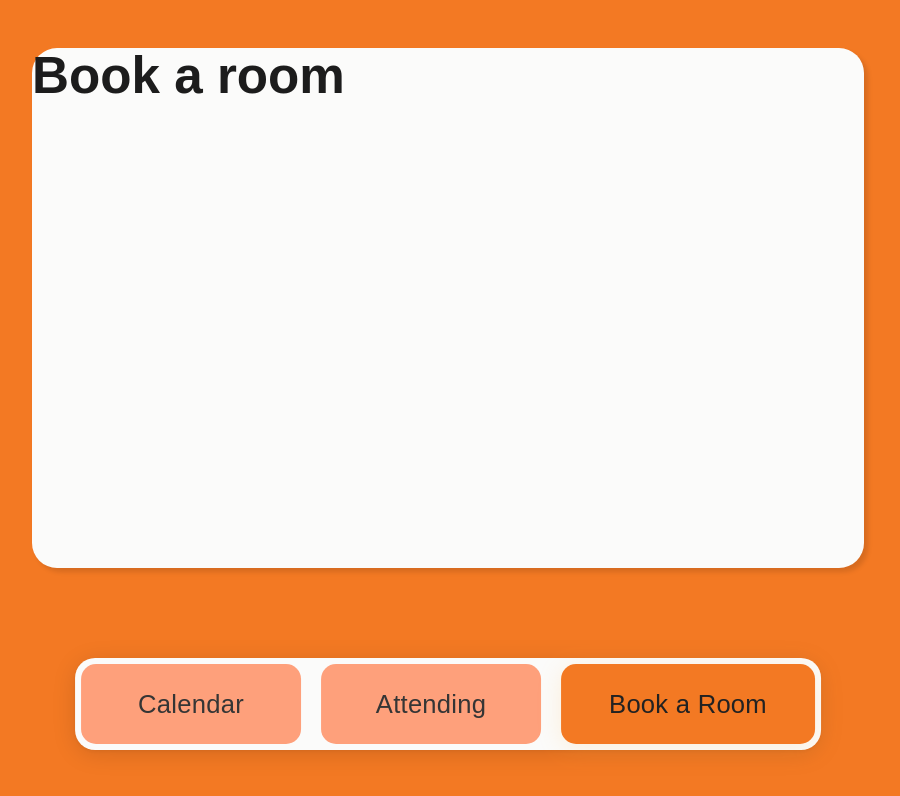
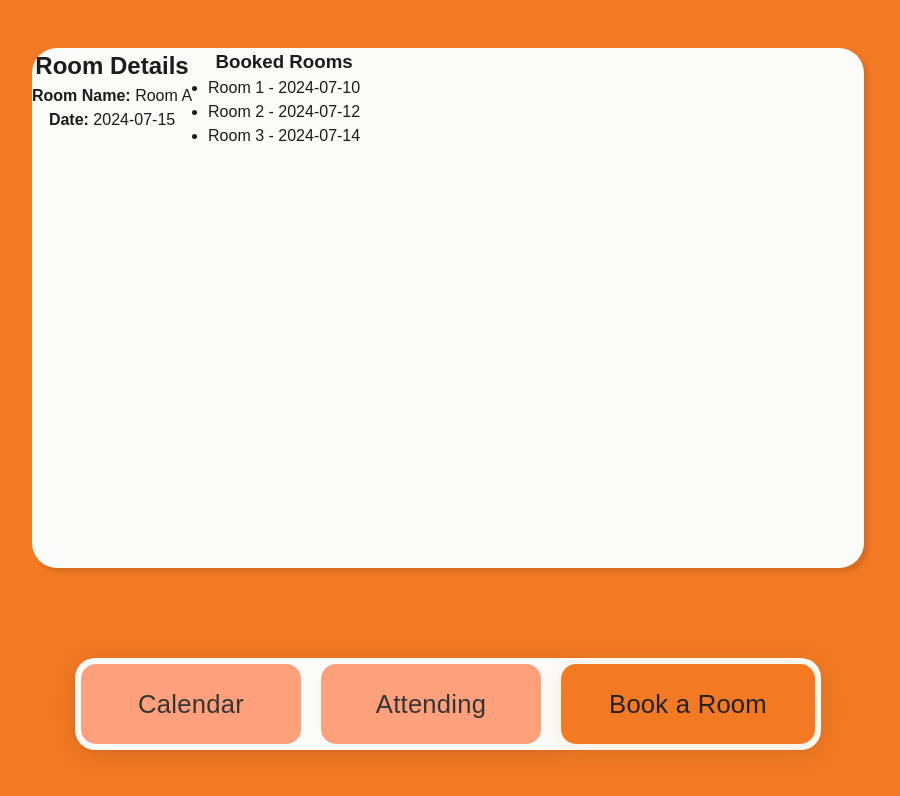
Before and after one commit to ItsADanny/HR.WebDev-CalendarApp, a React (Vite) app in the folder OCalendar/: page /book-a-room in a window 1280 px wide. Shown: the top 796 px of the page, without its empty margins (192-1092 px from the left). Built offline with nearby package versions, Linux system fonts and the light colour scheme.

Commit message:
starting component

```diff
--- /dev/null
+++ b/OCalendar/src/components/BookedRooms.tsx
@@ -0,0 +1,14 @@
+function BookedRooms() {
+    return (
+        <div className="BookedRooms__container">
+            <h3>Booked Rooms</h3>
+            <ul className="BookedRooms__list">
+                <li className="BookedRooms__item">Room 1 - 2024-07-10</li>
+                <li className="BookedRooms__item">Room 2 - 2024-07-12</li>
+                <li className="BookedRooms__item">Room 3 - 2024-07-14</li>
+            </ul>
+        </div>
+    );
+}
+
+export default BookedRooms;
--- /dev/null
+++ b/OCalendar/src/components/RoomDetails.tsx
@@ -0,0 +1,11 @@
+function RoomDetails({ booking }) {
+    return (
+        <div className="RoomDetails__container">
+            <h2 className="RoomDetails__title">Room Details</h2>
+            <p className="RoomDetails__info"><strong>Room Name:</strong> {booking.roomName}</p>
+            <p className="RoomDetails__info"><strong>Date:</strong> {booking.date}</p>
+        </div>
+    );
+}
+
+export default RoomDetails;
--- a/OCalendar/src/pages/BookaRoom.tsx
+++ b/OCalendar/src/pages/BookaRoom.tsx
@@ -1,10 +1,23 @@
 import { NavLink, Outlet } from "react-router-dom";
 import '../stylesheets/BookaRoom.css';
+import RoomDetails from "../components/RoomDetails";
+import BookedRooms from "../components/BookedRooms";
 
 function BookaRoom() {
+    const selectedBooking = {
+        roomName: "Room A",
+        date: "2024-07-15",
+    };
+
     return (
         <div className="BookaRoom__container">
-            <h1>Book a room</h1>
+            <div className="BookaRoom__left-box">
+                <RoomDetails booking={selectedBooking}/>
+            </div>
+
+            <div className="BookaRoom__right-box">
+                <BookedRooms />
+            </div>
         </div>
     );
 }
```
